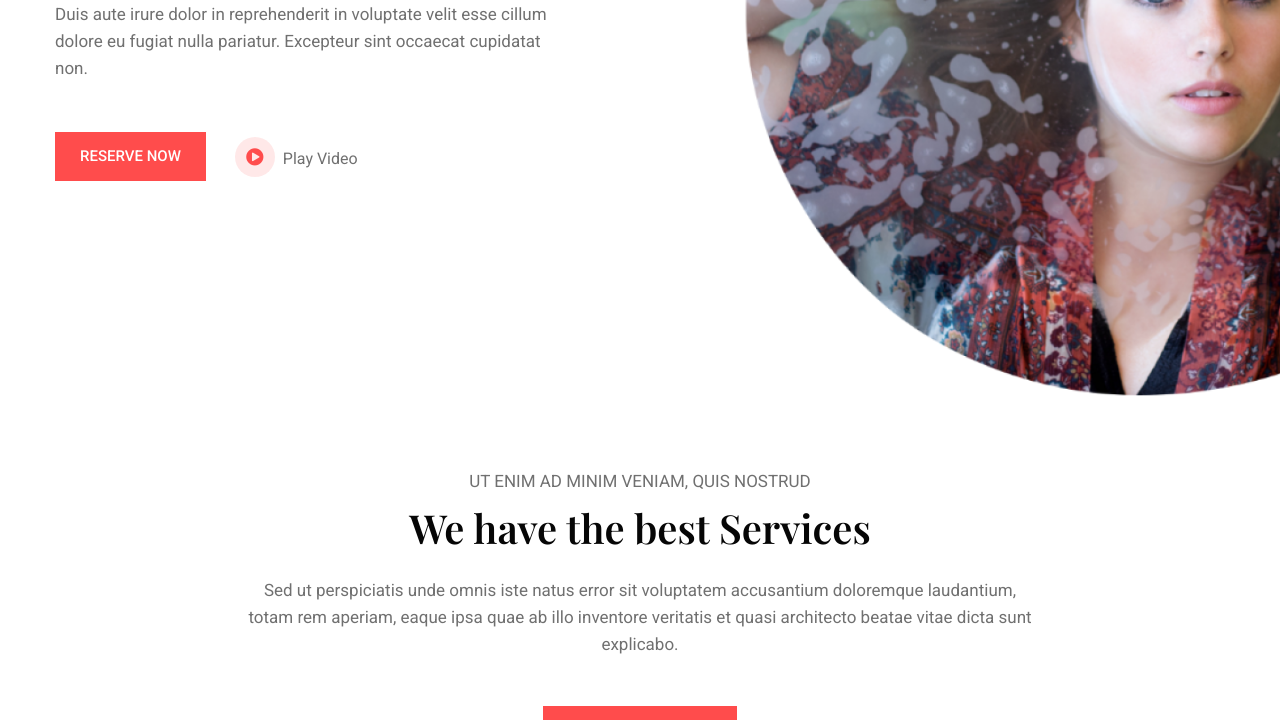
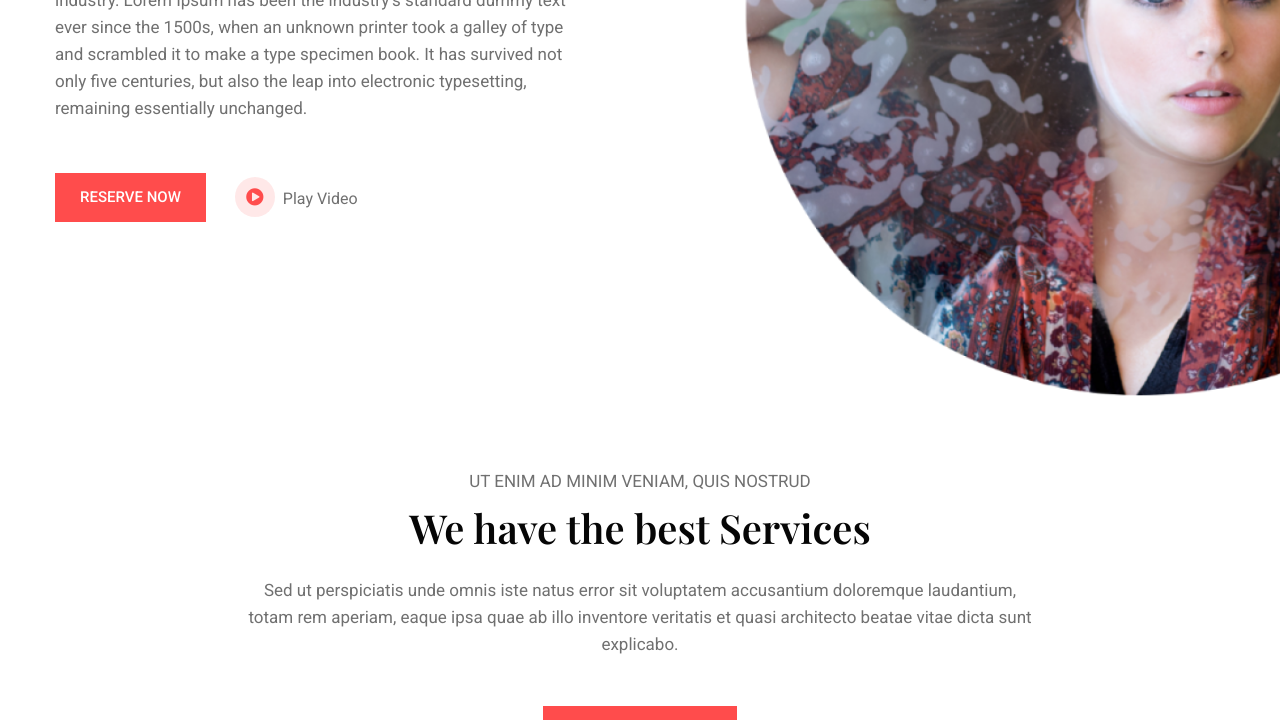
Before and after one commit to ItaforJZ/Futurereadytalent, a plain HTML site: page index.html in a window 1280 px wide. Shown: the part 380-1100 px from the top of the page. Drawn offline with nearby package versions, Linux system fonts and the light colour scheme.

Commit message:
Update index.html

```diff
--- a/index.html
+++ b/index.html
@@ -93,9 +93,7 @@
                 <div class="col-xl-6 col-md-7 col-sm-8 banner-content">
                     <h6 class="banner-style-top font-weight-bold text-uppercase mb-2 pb-1">Welcome to</h6>
                     <h3 class="banner-style font-weight-bold ">Beauty <span class="banner-text-color">Skin</span></h3>
-                    <p class="mt-4 pt-2 pr-sm-5">Duis aute irure dolor in reprehenderit in voluptate velit esse cillum
-                        dolore
-                        eu fugiat nulla pariatur. Excepteur sint occaecat cupidatat non.</p>
+                    <p class="mt-4 pt-2 pr-sm-5">Lorem Ipsum is simply dummy text of the printing and typesetting industry. Lorem Ipsum has been the industry’s standard dummy text ever since the 1500s, when an unknown printer took a galley of type and scrambled it to make a type specimen book. It has survived not only five centuries, but also the leap into electronic typesetting, remaining essentially unchanged.</p>
                     <div class="d-flex align-items-center buttons-banner mt-5">
                         <a href="about.html" class="btn btn-style">Reserve Now</a>
                         <a class="btn btn-style-primary popup-with-zoom-anim ml-3" href="#small-dialog"><i
```
